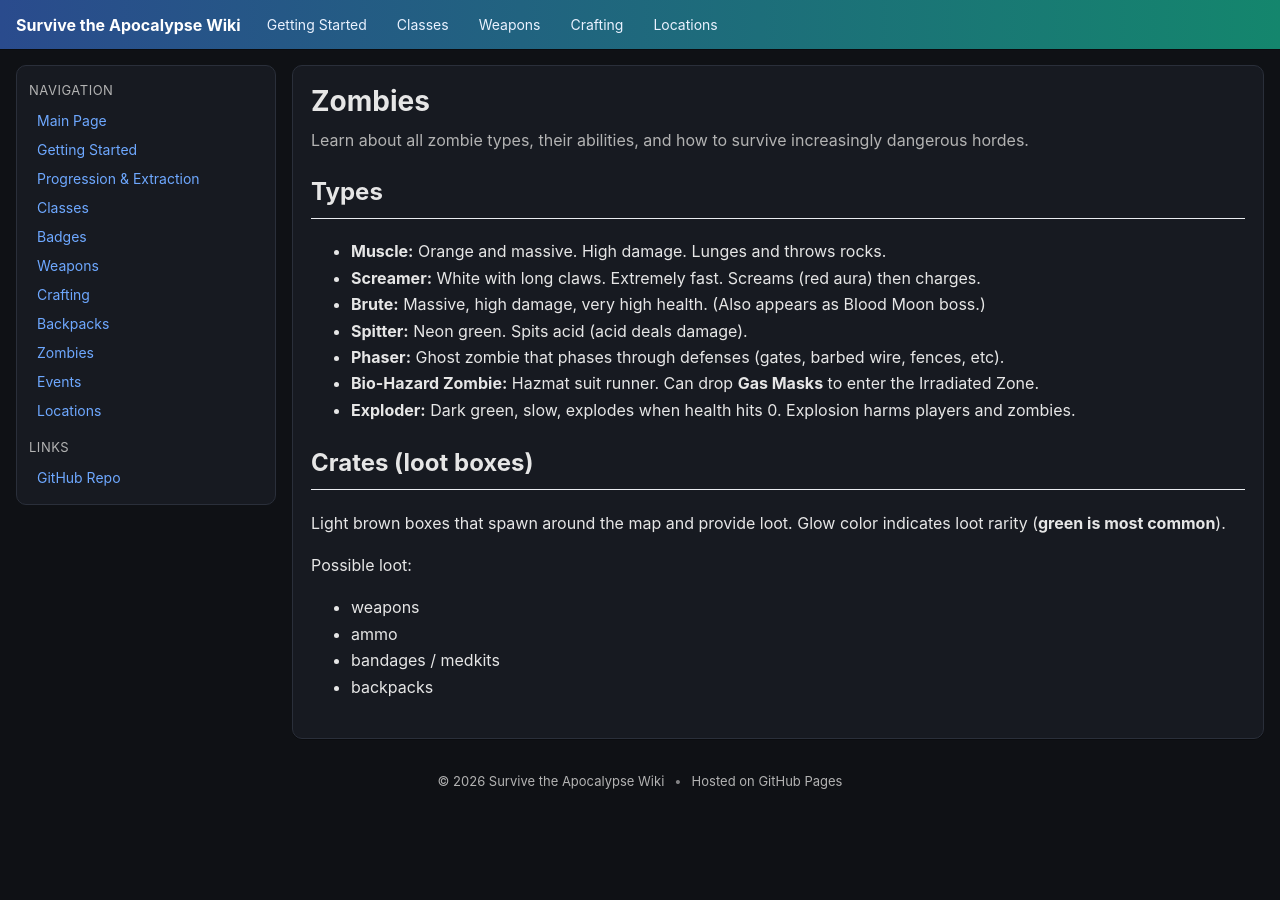
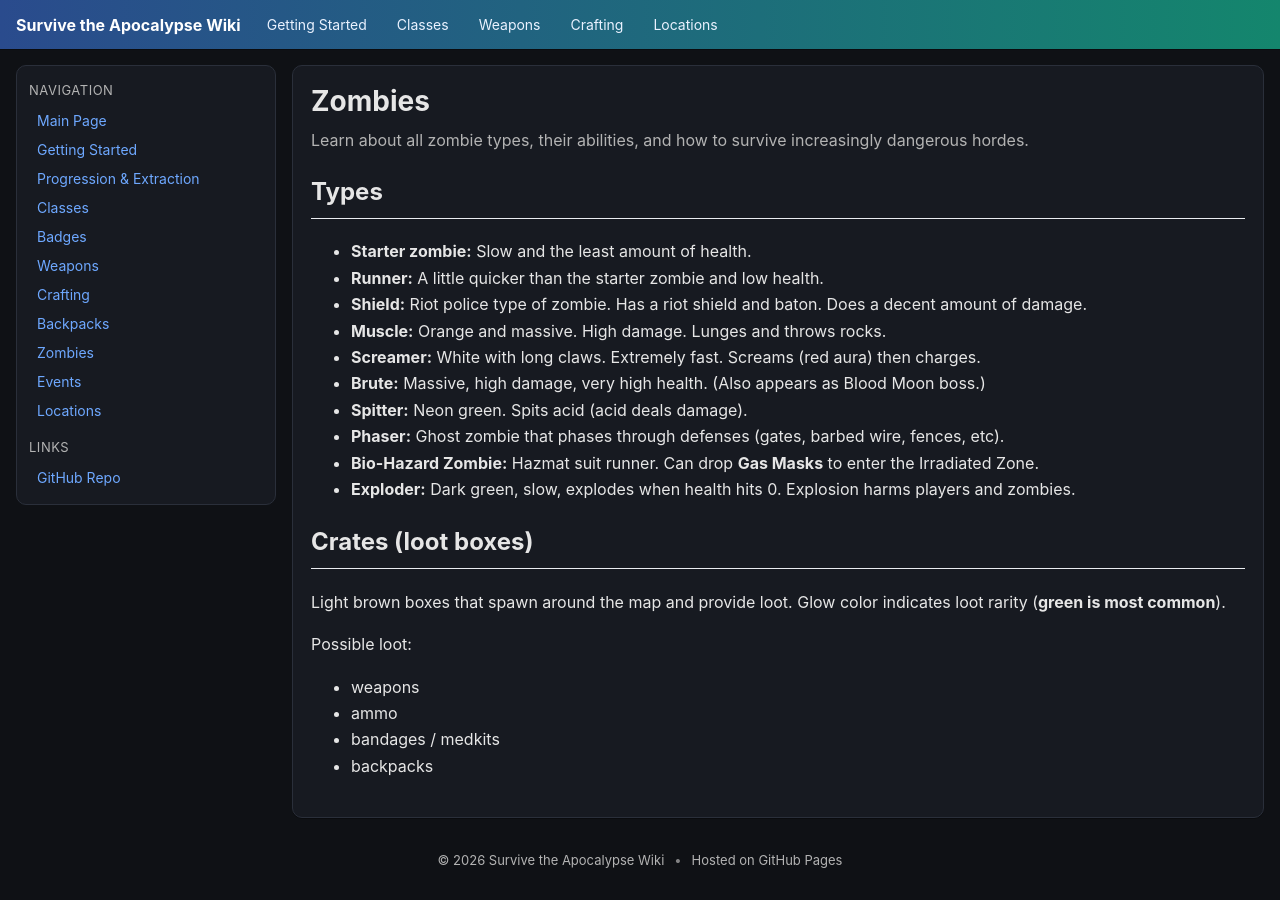
Before and after one commit to Xolreyli/survive-the-apocalypse-wiki, a Jekyll site: the page built from docs/08-zombies.md, in a window 1280 px wide. Built offline with Jekyll 4.4.1, drawn with Linux system fonts in a browser that asks for light colours.

Commit message:
minor changes

```diff
--- a/docs/08-zombies.md
+++ b/docs/08-zombies.md
@@ -6,6 +6,9 @@ summary: Learn about all zombie types, their abilities, and how to survive incre
 
 ## Types
 
+- **Starter zombie:** Slow and the least amount of health.
+- **Runner:** A little quicker than the starter zombie and low health.
+- **Shield:** Riot police type of zombie. Has a riot shield and baton. Does a decent amount of damage.
 - **Muscle:** Orange and massive. High damage. Lunges and throws rocks.
 - **Screamer:** White with long claws. Extremely fast. Screams (red aura) then charges.
 - **Brute:** Massive, high damage, very high health. (Also appears as Blood Moon boss.)
```
Also changed, not shown: docs/07-backpacks.md (+1 -0 lines).
